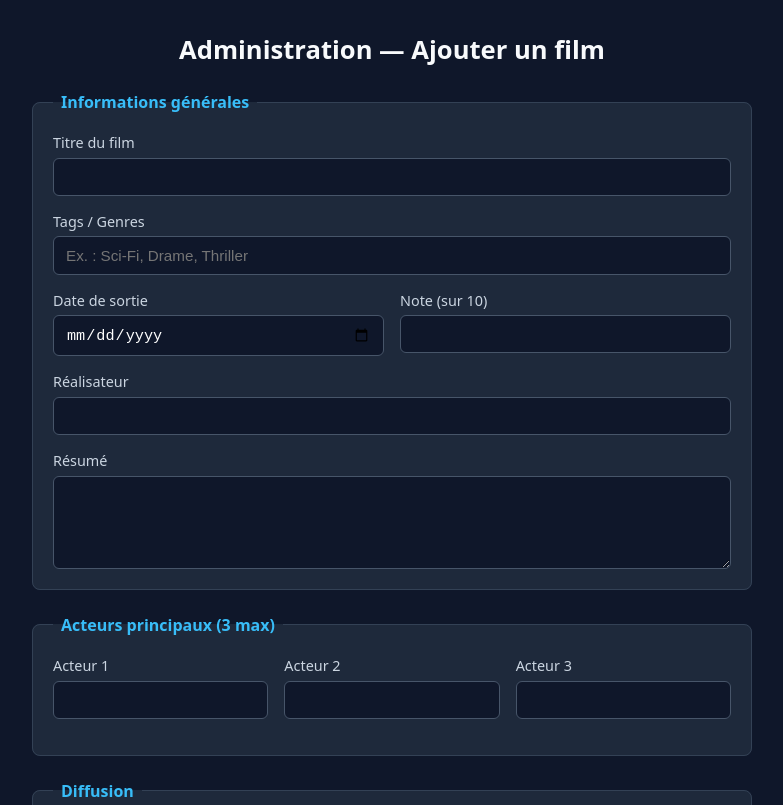
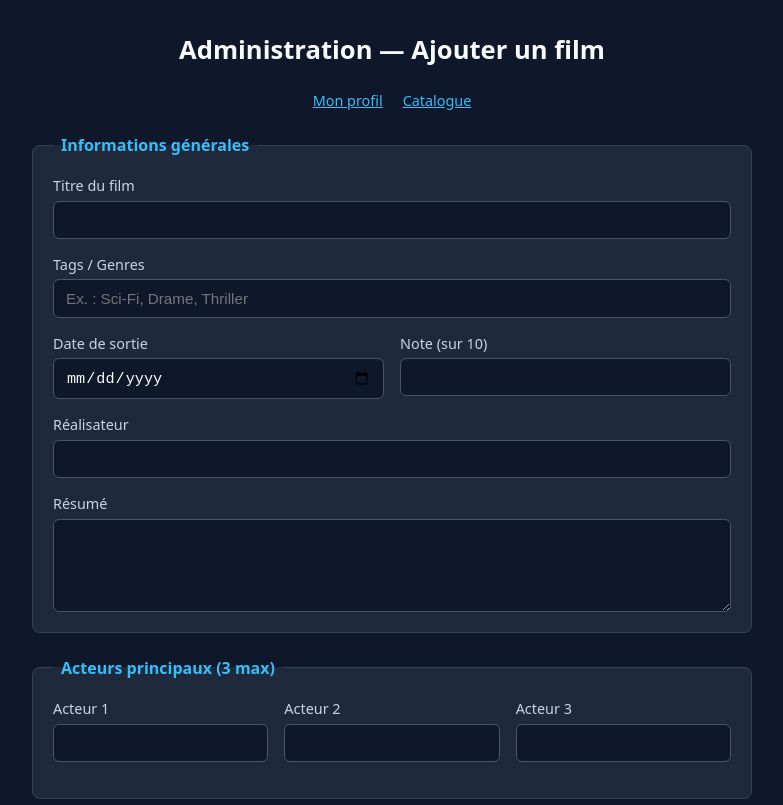
Before and after one commit to Hicham-en/App_Gestion_Films, a plain HTML site: page index.html in a window 1280 px wide. Shown: the top 805 px of the page, without its empty margins (248-1031 px from the left). Drawn offline with Linux system fonts and the light colour scheme; files that its build step writes are made by us from their sources.

Commit message:
index fix

```diff
--- a/index.html
+++ b/index.html
@@ -5,11 +5,16 @@
   <meta name="viewport" content="width=device-width, initial-scale=1.0">
   <title>Ajouter un film</title>
 
-  <link rel="stylesheet" href="style.css">
+  <link rel="stylesheet" href="css/style.css">
 </head>
 <body>
   <main class="container">
     <h1>Administration — Ajouter un film</h1>
+
+    <nav class="auth-nav" style="margin-bottom: 1.5rem;">
+      <a href="profil.html">Mon profil</a>
+      <a href="catalogue.html">Catalogue</a>
+    </nav>
 
     <form id="add-movie-form" class="movie-form">
       <fieldset>
```
